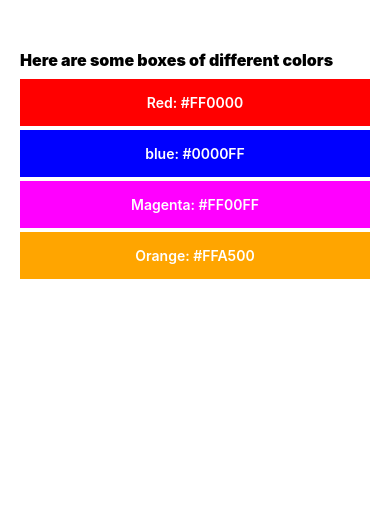
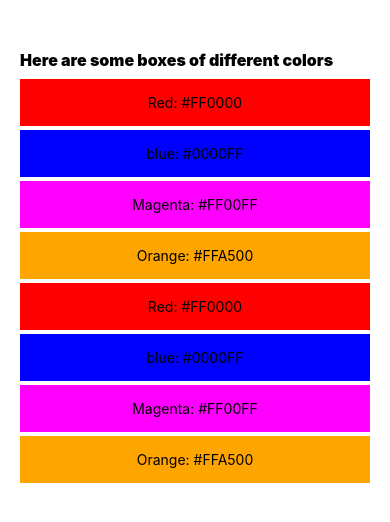
Before and after one commit to Nkaka23dev/react-native, a React Native app: screen / in a window 390 px wide. Shown: the top 522 px of the page. Built offline with nearby package versions, Linux system fonts and the light colour scheme.

Commit message:
feat: done with component and start with list

```diff
--- a/App.js
+++ b/App.js
@@ -1,12 +1,36 @@
-import { View, Text, StyleSheet, SafeAreaView } from 'react-native'
+import { View, Text, StyleSheet, SafeAreaView, FlatList } from 'react-native'
 import React from 'react'
 import Box from './components/Box'
+
+const COLORS = [
+  { colorName: 'Base03', hexCode: '#002b36' },
+  { colorName: 'Base02', hexCode: '#073642' },
+  { colorName: 'Base01', hexCode: '#586e75' },
+  { colorName: 'Base00', hexCode: '#657b83' },
+  { colorName: 'Base0', hexCode: '#839496' },
+  { colorName: 'Base1', hexCode: '#93a1a1' },
+  { colorName: 'Base2', hexCode: '#eee8d5' },
+  { colorName: 'Base3', hexCode: '#fdf6e3' },
+  { colorName: 'Yellow', hexCode: '#b58900' },
+  { colorName: 'Orange', hexCode: '#cb4b16' },
+  { colorName: 'Red', hexCode: '#dc322f' },
+  { colorName: 'Magenta', hexCode: '#d33682' },
+  { colorName: 'Violet', hexCode: '#6c71c4' },
+  { colorName: 'Blue', hexCode: '#268bd2' },
+  { colorName: 'Cyan', hexCode: '#2aa198' },
+  { colorName: 'Green', hexCode: '#859900' },
+];
 
 export default function App() {
   return (
     <SafeAreaView >
+      <FlatList data={COLORS} />
       <View style={styles.container}>
         <Text style={styles.myText}>Here are some boxes of different colors</Text>
+        <Box colorName="Red" hexColor="#FF0000" />
+        <Box colorName="blue" hexColor="#0000FF" />
+        <Box colorName="Magenta" hexColor="#FF00FF" />
+        <Box colorName="Orange" hexColor="#FFA500" />
         <Box colorName="Red" hexColor="#FF0000" />
         <Box colorName="blue" hexColor="#0000FF" />
         <Box colorName="Magenta" hexColor="#FF00FF" />
@@ -15,7 +39,6 @@ export default function App() {
     </SafeAreaView>
   )
 }
-
 
 const styles = StyleSheet.create({
   box_text_color: {
--- a/components/Box.js
+++ b/components/Box.js
@@ -17,29 +17,4 @@ const styles = StyleSheet.create({
         alignItems: 'center',
         marginTop: 4
     },
-    box_text_color: {
-        color: 'white',
-        fontWeight: "600",
-    },
-    bg_red: {
-        backgroundColor: 'red',
-    },
-    bg_blue: {
-        backgroundColor: '#0000FF',
-    },
-    bg_magenta: {
-        backgroundColor: '#FF00FF',
-    },
-    bg_orange: {
-        backgroundColor: '#FFA500',
-    },
-    container: {
-        marginHorizontal: 20,
-        marginVertical: 50
-    },
-    myText: {
-        fontWeight: "900",
-        fontSize: 16,
-        paddingBottom: 5
-    }
 })
```
